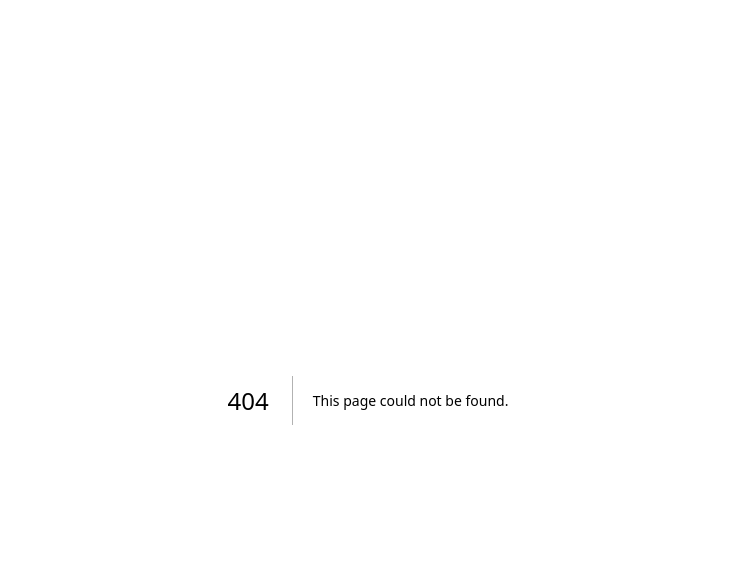
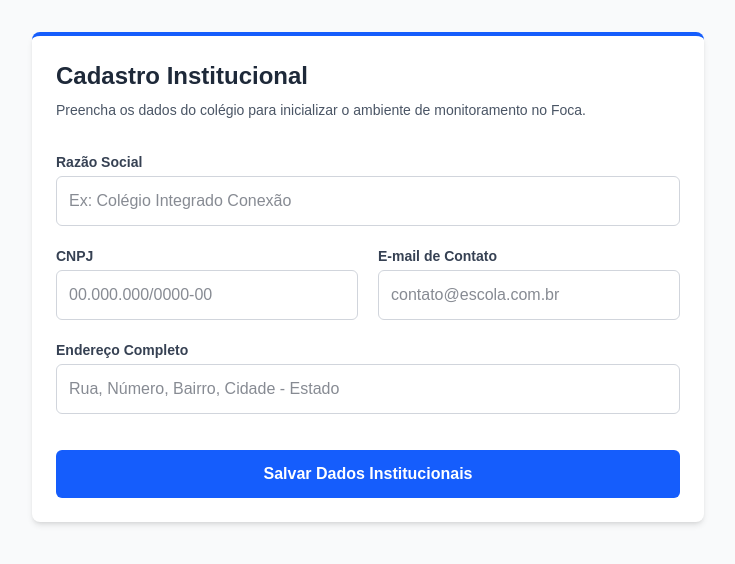
Before and after one commit to lightnvrr/foca-front, a Next.js app: page /escola in a window 1280 px wide. Before the commit this address had no page. Shown: the top 564 px of the page, without its empty margins (272-1007 px from the left). Built offline with nearby package versions, Linux system fonts and the light colour scheme.

Commit message:
feat: cria tela de cadastro institucional da escola

```diff
--- /dev/null
+++ b/app/escola/page.tsx
@@ -0,0 +1,78 @@
+export default function CadastroEscola() {
+  return (
+    <main className="min-h-screen bg-gray-50 p-8">
+      <div className="max-w-2xl mx-auto bg-white p-6 rounded-lg shadow-md border-t-4 border-blue-600">
+        <h1 className="text-2xl font-bold text-gray-800 mb-2">
+          Cadastro Institucional
+        </h1>
+        <p className="text-gray-600 mb-8 text-sm">
+          Preencha os dados do colégio para inicializar o ambiente de
+          monitoramento no Foca.
+        </p>
+
+        <form className="space-y-5">
+          {/* Campo: Razão Social */}
+          <div>
+            <label className="block text-sm font-semibold text-gray-700 mb-1">
+              Razão Social
+            </label>
+            <input
+              type="text"
+              placeholder="Ex: Colégio Integrado Conexão"
+              className="w-full p-3 border border-gray-300 rounded-md focus:outline-none focus:ring-2 focus:ring-blue-500 text-gray-900"
+            />
+          </div>
+
+          {/* Grid para alinhar CNPJ e E-mail */}
+          <div className="grid grid-cols-1 md:grid-cols-2 gap-5">
+            {/* Campo: CNPJ */}
+            <div>
+              <label className="block text-sm font-semibold text-gray-700 mb-1">
+                CNPJ
+              </label>
+              <input
+                type="text"
+                placeholder="00.000.000/0000-00"
+                className="w-full p-3 border border-gray-300 rounded-md focus:outline-none focus:ring-2 focus:ring-blue-500 text-gray-900"
+              />
+            </div>
+
+            {/* Campo: E-mail */}
+            <div>
+              <label className="block text-sm font-semibold text-gray-700 mb-1">
+                E-mail de Contato
+              </label>
+              <input
+                type="email"
+                placeholder="contato@escola.com.br"
+                className="w-full p-3 border border-gray-300 rounded-md focus:outline-none focus:ring-2 focus:ring-blue-500 text-gray-900"
+              />
+            </div>
+          </div>
+
+          {/* Campo: Endereço */}
+          <div>
+            <label className="block text-sm font-semibold text-gray-700 mb-1">
+              Endereço Completo
+            </label>
+            <input
+              type="text"
+              placeholder="Rua, Número, Bairro, Cidade - Estado"
+              className="w-full p-3 border border-gray-300 rounded-md focus:outline-none focus:ring-2 focus:ring-blue-500 text-gray-900"
+            />
+          </div>
+
+          {/* Botão de Salvar */}
+          <div className="pt-4">
+            <button
+              type="button"
+              className="w-full bg-blue-600 text-white font-bold py-3 px-4 rounded-md hover:bg-blue-700 transition duration-300"
+            >
+              Salvar Dados Institucionais
+            </button>
+          </div>
+        </form>
+      </div>
+    </main>
+  );
+}
```
